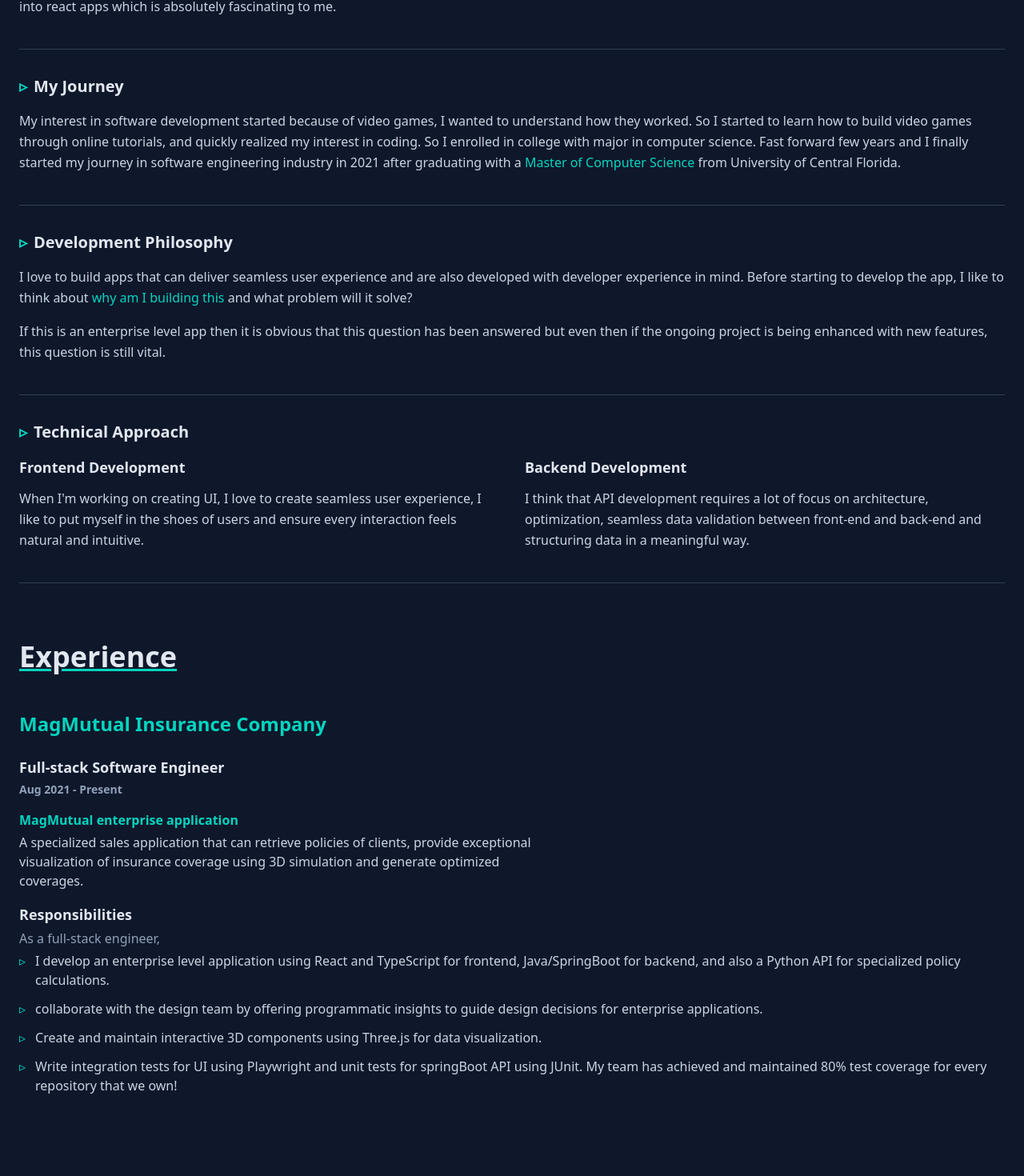
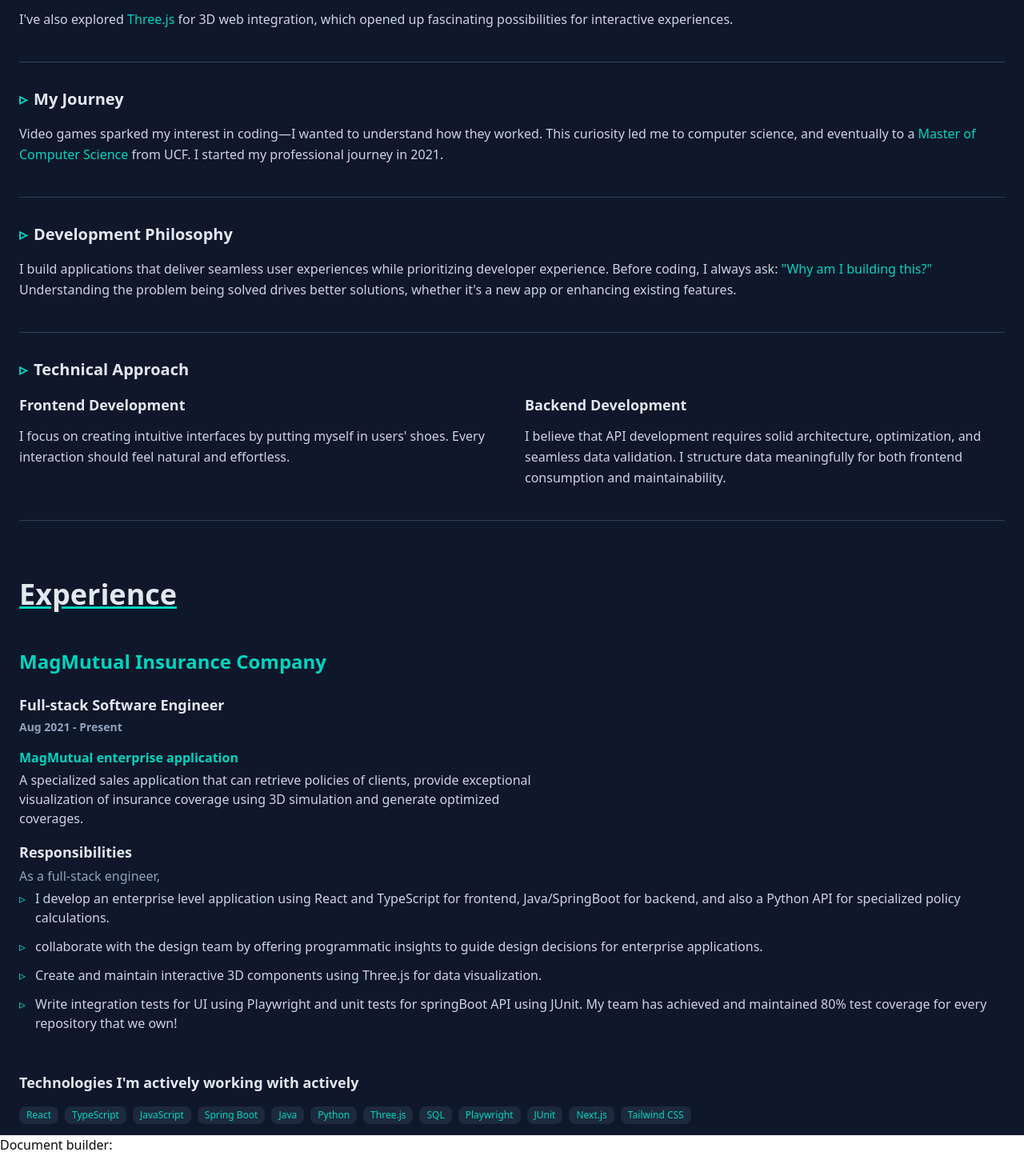
Before and after one commit to rparekh01/my-portfolio, a Next.js app: page / in a window 1280 px wide. Shown: the part 1029-2499 px from the top of the page at 80% size. After the commit the page ends 2472 px from the top, so only its background shows below. Built offline with nearby package versions, Linux system fonts and the light colour scheme.

Commit message:
consice exp and about page

```diff
--- a/src/components/navigation/about.tsx
+++ b/src/components/navigation/about.tsx
@@ -15,7 +15,6 @@ export default function About() {
         </div>
 
         {/* Technical Background Section */}
-
         <div className="mb-10">
           <h2 className="text-xl font-bold text-slate-200 mb-4 flex items-center gap-2">
             <span className="text-teal-400">▹</span>
@@ -23,14 +22,16 @@ export default function About() {
           </h2>
           <div className="space-y-4 text-slate-300 leading-relaxed">
             <p>
-              Hello! My name is Raj Parekh. I have been building web
-              applications in the finance/insurance industry for 4+ years with
-              React, TypeScript, Spring Boot and a bit of Python. I also quite
-              often dive into SQL when I need the database admins to create new
-              tables. I have also learned a niche framework like{" "}
-              <span className="text-teal-400 font-medium">Three.js</span> to
-              integrate 3D into react apps which is absolutely fascinating to
-              me.
+              Hello! I&apos;m Raj Parekh, a full-stack engineer with 4+ years
+              building web applications in finance/insurance industry. My
+              toolkit includes React, TypeScript, Spring Boot, Python, and SQL
+              for database work.
+            </p>
+            <p>
+              I&apos;ve also explored{" "}
+              <span className="text-teal-400 font-medium">Three.js</span> for 3D
+              web integration, which opened up fascinating possibilities for
+              interactive experiences.
             </p>
           </div>
         </div>
@@ -44,17 +45,13 @@ export default function About() {
           </h2>
           <div className="space-y-4 text-slate-300 leading-relaxed">
             <p>
-              My interest in software development started because of video
-              games, I wanted to understand how they worked. So I started to
-              learn how to build video games through online tutorials, and
-              quickly realized my interest in coding. So I enrolled in college
-              with major in computer science. Fast forward few years and I
-              finally started my journey in software engineering industry in
-              2021 after graduating with a{" "}
+              Video games sparked my interest in coding—I wanted to understand
+              how they worked. This curiosity led me to computer science, and
+              eventually to a{" "}
               <span className="text-teal-400 font-medium">
                 Master of Computer Science
               </span>{" "}
-              from University of Central Florida.
+              from UCF. I started my professional journey in 2021.
             </p>
           </div>
         </div>
@@ -69,18 +66,13 @@ export default function About() {
           </h2>
           <div className="space-y-4 text-slate-300 leading-relaxed">
             <p>
-              I love to build apps that can deliver seamless user experience and
-              are also developed with developer experience in mind. Before
-              starting to develop the app, I like to think about{" "}
+              I build applications that deliver seamless user experiences while
+              prioritizing developer experience. Before coding, I always ask:{" "}
               <span className="text-teal-400 font-medium">
-                why am I building this
+                &quot;Why am I building this?&quot;
               </span>{" "}
-              and what problem will it solve?
-            </p>
-            <p>
-              If this is an enterprise level app then it is obvious that this
-              question has been answered but even then if the ongoing project is
-              being enhanced with new features, this question is still vital.
+              Understanding the problem being solved drives better solutions,
+              whether it&apos;s a new app or enhancing existing features.
             </p>
           </div>
         </div>
@@ -99,9 +91,9 @@ export default function About() {
                 Frontend Development
               </h3>
               <p className="text-slate-300 leading-relaxed">
-                When I&apos;m working on creating UI, I love to create seamless
-                user experience, I like to put myself in the shoes of users and
-                ensure every interaction feels natural and intuitive.
+                I focus on creating intuitive interfaces by putting myself in
+                users&apos; shoes. Every interaction should feel natural and
+                effortless.
               </p>
             </div>
             <div className="space-y-3">
@@ -109,9 +101,9 @@ export default function About() {
                 Backend Development
               </h3>
               <p className="text-slate-300 leading-relaxed">
-                I think that API development requires a lot of focus on
-                architecture, optimization, seamless data validation between
-                front-end and back-end and structuring data in a meaningful way.
+                I believe that API development requires solid architecture,
+                optimization, and seamless data validation. I structure data
+                meaningfully for both frontend consumption and maintainability.
               </p>
             </div>
           </div>
--- a/src/components/navigation/experience.tsx
+++ b/src/components/navigation/experience.tsx
@@ -1,3 +1,5 @@
+import { Badge } from "@/components/ui/badge";
+
 export default function Experience() {
   return (
     <section className="page-layout">
@@ -70,24 +72,88 @@ export default function Experience() {
             </span>
           </li>
         </ul>
+
+        {/* Tech Stack */}
+        <div className="mt-12">
+          <h3 className="text-lg font-semibold text-slate-200 mb-4">
+            Technologies I&apos;m actively working with actively
+          </h3>
+          <div className="flex flex-wrap gap-2">
+            <Badge
+              variant="secondary"
+              className="bg-slate-800 text-teal-400 hover:bg-slate-700"
+            >
+              React
+            </Badge>
+            <Badge
+              variant="secondary"
+              className="bg-slate-800 text-teal-400 hover:bg-slate-700"
+            >
+              TypeScript
+            </Badge>
+            <Badge
+              variant="secondary"
+              className="bg-slate-800 text-teal-400 hover:bg-slate-700"
+            >
+              JavaScript
+            </Badge>
+            <Badge
+              variant="secondary"
+              className="bg-slate-800 text-teal-400 hover:bg-slate-700"
+            >
+              Spring Boot
+            </Badge>
+            <Badge
+              variant="secondary"
+              className="bg-slate-800 text-teal-400 hover:bg-slate-700"
+            >
+              Java
+            </Badge>
+            <Badge
+              variant="secondary"
+              className="bg-slate-800 text-teal-400 hover:bg-slate-700"
+            >
+              Python
+            </Badge>
+            <Badge
+              variant="secondary"
+              className="bg-slate-800 text-teal-400 hover:bg-slate-700"
+            >
+              Three.js
+            </Badge>
+            <Badge
+              variant="secondary"
+              className="bg-slate-800 text-teal-400 hover:bg-slate-700"
+            >
+              SQL
+            </Badge>
+            <Badge
+              variant="secondary"
+              className="bg-slate-800 text-teal-400 hover:bg-slate-700"
+            >
+              Playwright
+            </Badge>
+            <Badge
+              variant="secondary"
+              className="bg-slate-800 text-teal-400 hover:bg-slate-700"
+            >
+              JUnit
+            </Badge>
+            <Badge
+              variant="secondary"
+              className="bg-slate-800 text-teal-400 hover:bg-slate-700"
+            >
+              Next.js
+            </Badge>
+            <Badge
+              variant="secondary"
+              className="bg-slate-800 text-teal-400 hover:bg-slate-700"
+            >
+              Tailwind CSS
+            </Badge>
+          </div>
+        </div>
       </div>
     </section>
   );
 }
-
-// I&apos;m focusing on
-//           developing a highly personlized
-//           <a
-//             href="https://www.magmutual.com/products/onemodel"
-//             className="px-1 text-teal-400 hover:text-teal-200"
-//           >
-//             product
-//           </a>
-//           at
-//           <a
-//             href="https://www.magmutual.com/"
-//             className="pl-1 text-teal-400 hover:text-teal-200"
-//           >
-//             MagMutual
-//           </a>
-//           .
```
